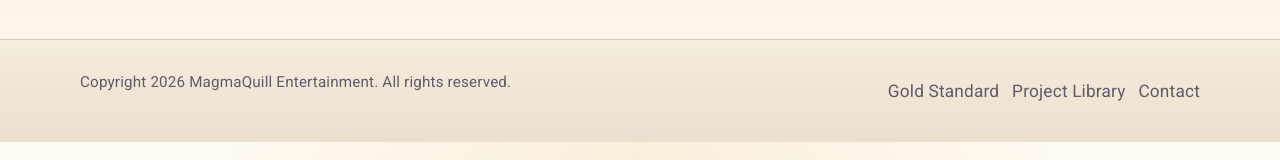
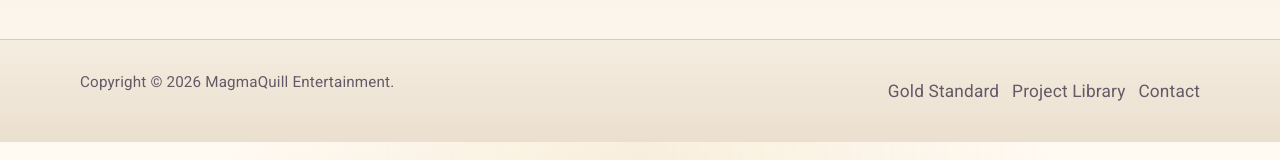
Before and after one commit to Magma-Quill-Entertainment/studio-website, a plain HTML site: page 404.html in a window 1280 px wide. Shown: the part 600-760 px from the top of the page. Drawn offline with nearby package versions, Linux system fonts and the light colour scheme; a web font is replaced by a local one.

Commit message:
style: Copyright update

```diff
--- a/404.html
+++ b/404.html
@@ -42,7 +42,7 @@
 
   <footer class="site-footer">
     <div class="container footer-inner">
-      <p class="muted">Copyright <span id="year">2026</span> MagmaQuill Entertainment. All rights reserved.</p>
+      <p class="muted">Copyright © <span id="year">2026</span> MagmaQuill Entertainment.</p>
       <ul class="footer-links">
         <li><a href="about.html#gold-standard">Gold Standard</a></li>
         <li><a href="portfolio.html">Project Library</a></li>
```
Also changed, not shown: about.html (+1 -1 lines), contact.html (+1 -1 lines), index.html (+1 -1 lines), jobs.html (+1 -1 lines), portfolio.html (+1 -1 lines).
